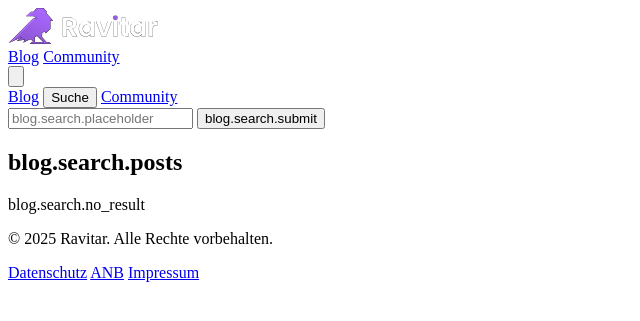
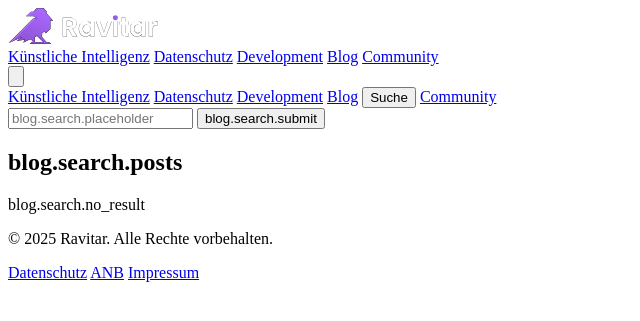
Before and after one commit to ChristianSeip/ravitar-platform, a Symfony app: template templates/blog/list.html.twig in a window 1280 px wide. Shown: the top 321 px of the page, without its empty margins (0-640 px from the left). Run offline with Twig, Linux system fonts and the light colour scheme; the template is opened without the code that fills it, so the values that code supplies are empty; some libraries are stand-ins or nearby versions.

Commit message:
Update: Tags added to menu

```diff
--- a/templates/_header.html.twig
+++ b/templates/_header.html.twig
@@ -99,6 +99,9 @@
 
         {# Desktop-Nav #}
         <nav class="hidden md:flex space-x-6 items-center">
+            <a href="{{ path('blog_tag_overview', { slug: 'ki' }) }}" class="text-[var(--color-gray-700)] hover:text-[var(--color-primary-700)] transition-colors">Künstliche Intelligenz</a>
+            <a href="{{ path('blog_tag_overview', { slug: 'datenschutz' }) }}" class="text-[var(--color-gray-700)] hover:text-[var(--color-primary-700)] transition-colors">Datenschutz</a>
+            <a href="{{ path('blog_tag_overview', { slug: 'softwareentwicklung' }) }}" class="text-[var(--color-gray-700)] hover:text-[var(--color-primary-700)] transition-colors">Development</a>
             <a href="{{ path('blog_post_list') }}" class="text-[var(--color-gray-700)] hover:text-[var(--color-primary-700)] transition-colors">Blog</a>
             <a href="https://forum.ravitar.com" class="text-[var(--color-gray-700)] hover:text-[var(--color-primary-700)] transition-colors">Community</a>
         </nav>
@@ -112,8 +115,11 @@
     </div>
 
     {# Mobile-Menu-Panel #}
-    <div data-menu-target="panel" class="md:hidden hidden">
+    <div data-menu-target="panel" class="md:hidden hidden absolute top-full left-0 w-full bg-white shadow-lg z-50 transition-transform duration-300 ease-out transform translate-y-[-10px] opacity-0">
         <nav class="px-4 py-2 space-y-2" data-action="click->menu#toggle">
+            <a href="{{ path('blog_tag_overview', { slug: 'ki' }) }}" class="block text-[var(--color-gray-700)] hover:text-[var(--color-primary-700)] transition-colors">Künstliche Intelligenz</a>
+            <a href="{{ path('blog_tag_overview', { slug: 'datenschutz' }) }}" class="block text-[var(--color-gray-700)] hover:text-[var(--color-primary-700)] transition-colors">Datenschutz</a>
+            <a href="{{ path('blog_tag_overview', { slug: 'softwareentwicklung' }) }}" class="block text-[var(--color-gray-700)] hover:text-[var(--color-primary-700)] transition-colors">Development</a>
             <a href="{{ path('blog_post_list') }}" class="block text-[var(--color-gray-700)] hover:text-[var(--color-primary-700)] transition-colors">Blog</a>
             <button type="button" class="block w-full text-left text-[var(--color-gray-700)] hover:text-[var(--color-primary-700)] transition-colors" data-action="search#toggle">Suche</button>
             <a href="https://forum.ravitar.com" class="block text-[var(--color-gray-700)] hover:text-[var(--color-primary-700)] transition-colors">Community</a>
```
